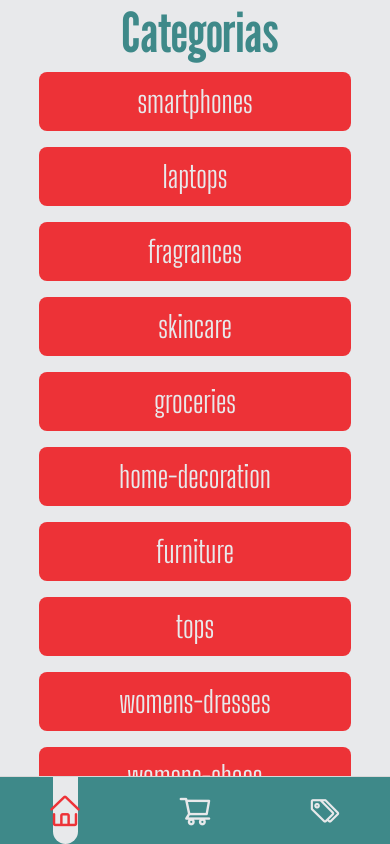
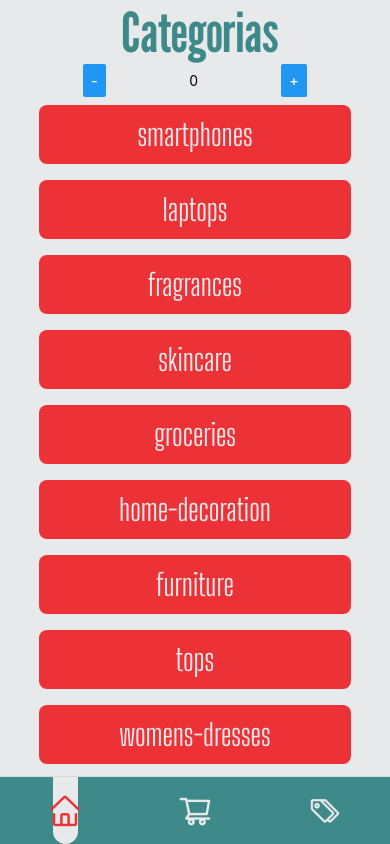
Before and after one commit to eugeniainsaurralde/gymHybrid, a React Native app: screen /Home in a window 390 px wide. Built offline with nearby package versions, Linux system fonts and the light colour scheme.

Commit message:
Add redux

```diff
--- a/App.js
+++ b/App.js
@@ -1,13 +1,13 @@
 import { StatusBar, StyleSheet } from "react-native";
 import { useFonts } from "expo-font";
-import { createNativeStackNavigator } from "@react-navigation/native-stack";
 
 import { Palete } from "./src/globals/Palete";
 import { FontCollection } from "./src/globals/Fonts";
 
 import MainNavigator from "./src/navigation/MainNavigator";
 
-const Stack = createNativeStackNavigator();
+import { store } from "./src/app/Store";
+import { Provider } from "react-redux";
 
 const App = () => {
   const [fontLoaded] = useFonts(FontCollection);
@@ -18,7 +18,9 @@ const App = () => {
   return (
     <>
       <StatusBar backgroundColor={Palete.darkWhite} barStyle={"dark-content"} />
-      <MainNavigator />
+      <Provider store={store}>
+        <MainNavigator />
+      </Provider>
     </>
   );
 };
--- a/package.json
+++ b/package.json
@@ -13,6 +13,7 @@
     "@react-navigation/bottom-tabs": "^6.5.16",
     "@react-navigation/native": "^6.1.12",
     "@react-navigation/native-stack": "^6.9.20",
+    "@reduxjs/toolkit": "^2.2.1",
     "expo": "~50.0.2",
     "expo-font": "^11.10.3",
     "expo-status-bar": "~1.11.1",
@@ -21,7 +22,8 @@
     "react-native": "0.73.2",
     "react-native-safe-area-context": "4.8.2",
     "react-native-screens": "~3.29.0",
-    "react-native-web": "~0.19.6"
+    "react-native-web": "~0.19.6",
+    "react-redux": "^9.1.0"
   },
   "devDependencies": {
     "@babel/core": "^7.20.0"
--- /dev/null
+++ b/src/app/Store.js
@@ -0,0 +1,5 @@
+import { configureStore } from "@reduxjs/toolkit";
+
+export const store = configureStore({
+  reducer: {},
+});
--- /dev/null
+++ b/src/components/Counter.js
@@ -0,0 +1,24 @@
+import { Button, StyleSheet, Text, View } from "react-native";
+import React, { useState } from "react";
+
+const Counter = () => {
+  const [count, setCount] = useState(0);
+  return (
+    <View style={styles.container}>
+      <Button title="-" onPress={() => setCount(count - 1)} />
+      <Text>{count}</Text>
+      <Button title="+" onPress={() => setCount(count + 1)} />
+    </View>
+  );
+};
+
+export default Counter;
+
+const styles = StyleSheet.create({
+  container: {
+    flexDirection: "row",
+    alignItems: "center",
+    justifyContent: "space-evenly",
+    width: "100%",
+  },
+});
--- /dev/null
+++ b/src/features/counter/counterSlice.js
@@ -0,0 +1,5 @@
+import { createSlice } from "@reduxjs/toolkit";
+
+const initialState = {
+  value: 0,
+};
--- a/src/screens/Home.js
+++ b/src/screens/Home.js
@@ -1,10 +1,12 @@
 import { StyleSheet, View } from "react-native";
 import Categories from "../components/Categories";
 import { Palete } from "../globals/Palete";
+import Counter from "../components/Counter";
 
 const Home = ({ navigation }) => {
   return (
     <View style={styles.container}>
+      <Counter />
       <Categories navigation={navigation} />
     </View>
   );
```
Also changed, not shown: 1 other file (tests, documents, lock files or other folders).
